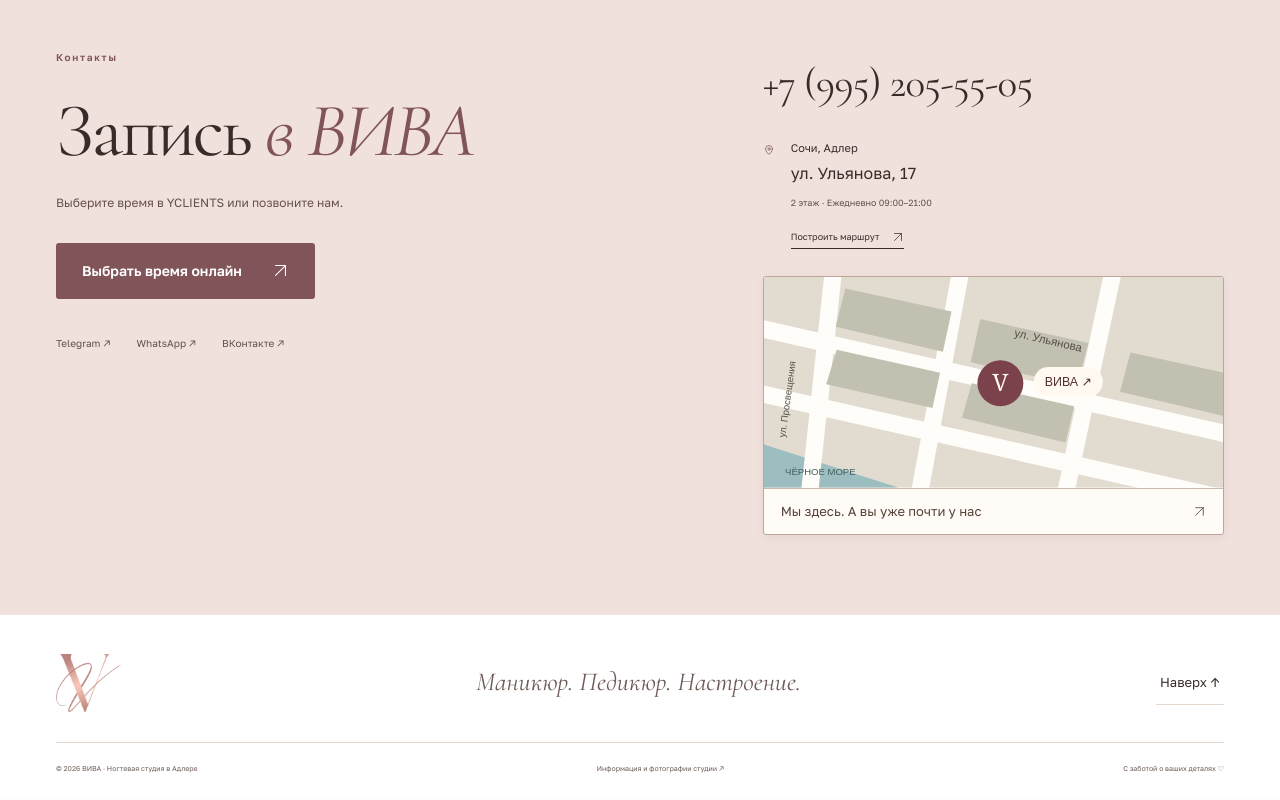
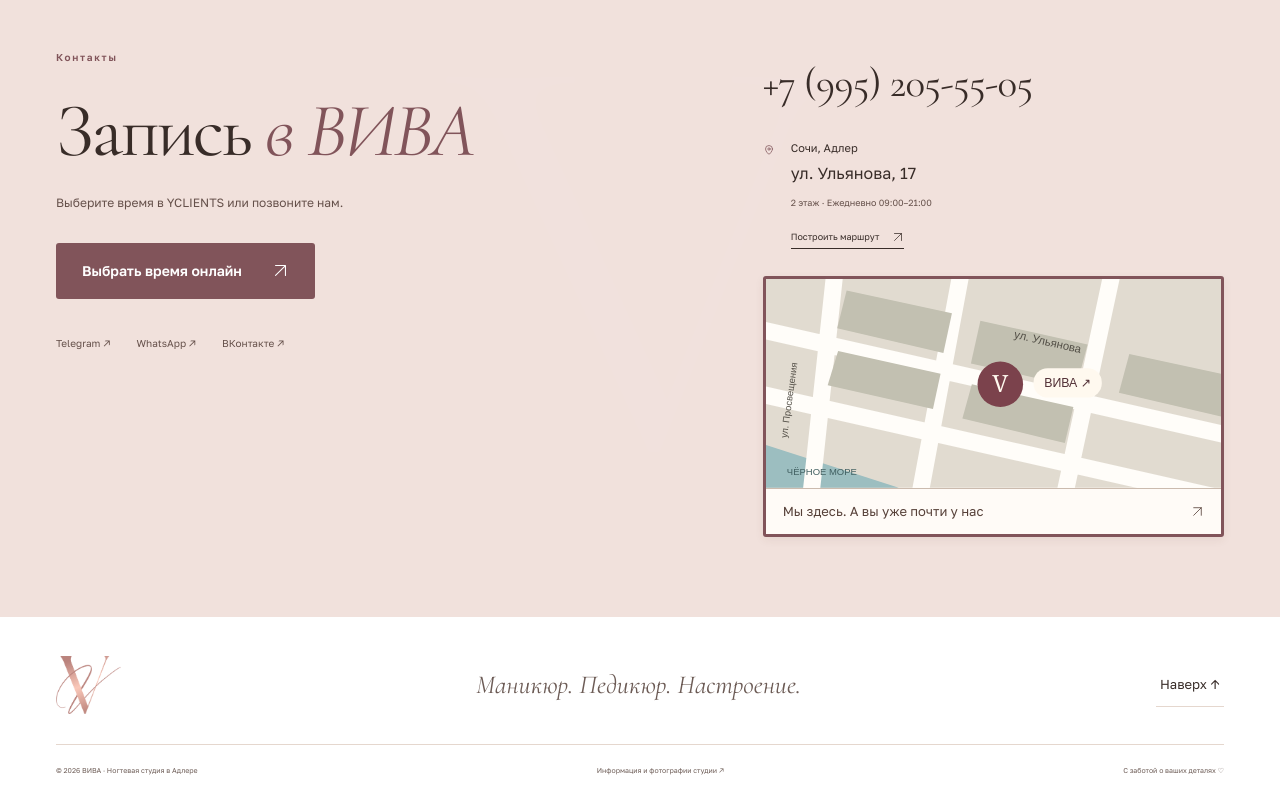
Before and after one commit to kissdepth/viva-nail-atelier, a plain HTML site: page dist/index.html in a window 1280 px wide. Shown: the part 4898-5698 px from the top of the page. Drawn offline with Linux system fonts and the light colour scheme.

Commit message:
Выделить карту контуром в цвет кнопки записи

```diff
--- a/dist/studio.css
+++ b/dist/studio.css
@@ -134,7 +134,7 @@
 .contact-copy .button { color: white; background: var(--wine); }
 .map-card {
   background: #fffbf7;
-  border: 1px solid #bba69a;
+  border: 3px solid var(--wine);
   box-shadow: 0 3px 10px #503a2d12;
 }
 .map-card > span {
```
